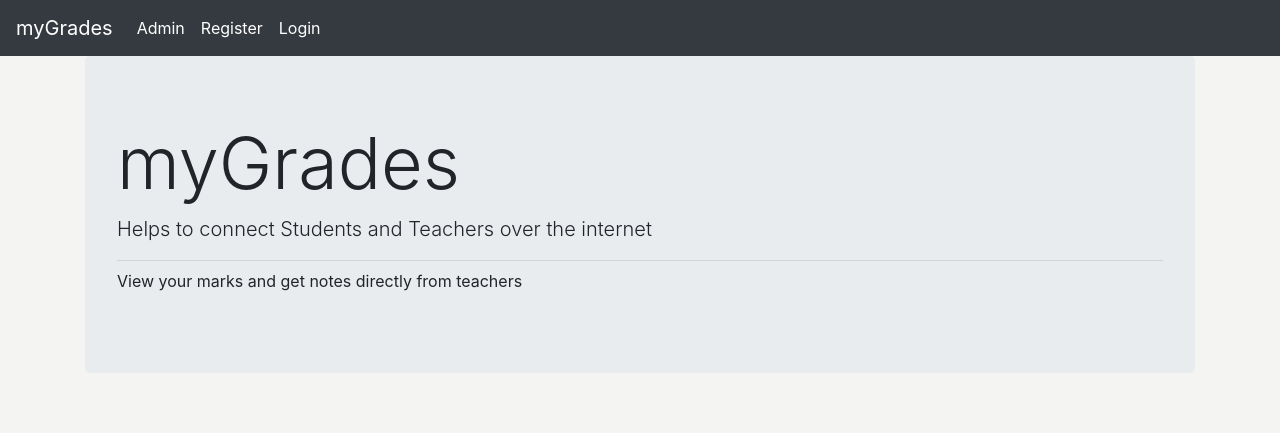
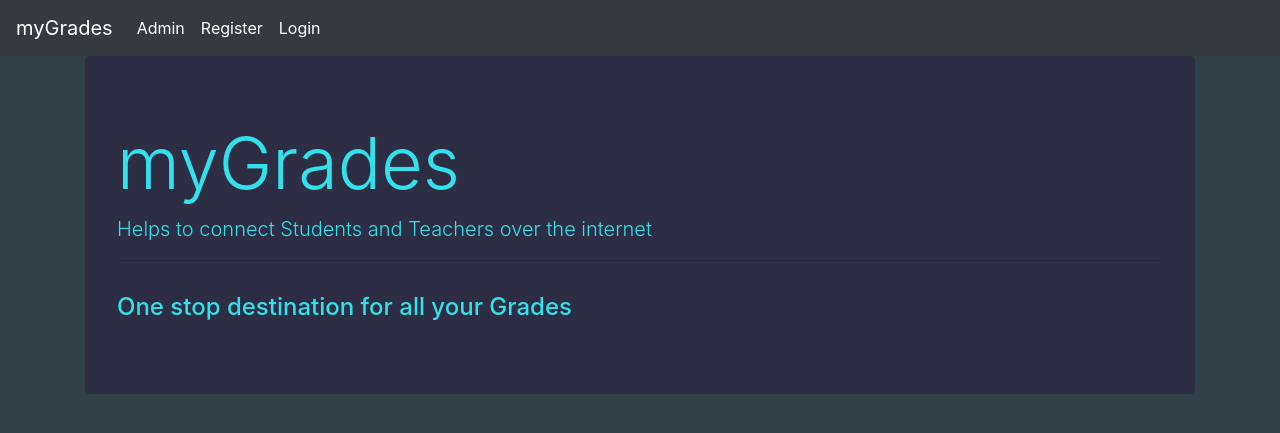
Before and after one commit to Parth576/myGrades, a Django app: page / in a window 1280 px wide. Shown: the top 433 px of the page. Run offline with Django 3.2, Linux system fonts and the light colour scheme; some libraries are stand-ins or nearby versions.

Commit message:
Font, jumbotron and background colors changed

```diff
--- a/myProject/templates/gradesApp/base.html
+++ b/myProject/templates/gradesApp/base.html
@@ -1,13 +1,19 @@
 <!DOCTYPE html>
 <html lang="en">
 <head>
+	<style>
+		h1,h2,h3,h4,h5,h6,p,form,td {
+			color: #33e1ed;
+		}
+
+	</style>
 	<meta charset="UTF-8">
 	<meta name="viewport" content="width=device-width, initial-scale=1.0">
 	<meta http-equiv="X-UA-Compatible" content="ie=edge">
 	<title>myGrades– One stop destination to check your grades</title>
 	<link rel="stylesheet" href="https://stackpath.bootstrapcdn.com/bootstrap/4.3.1/css/bootstrap.min.css" integrity="sha384-ggOyR0iXCbMQv3Xipma34MD+dH/1fQ784/j6cY/iJTQUOhcWr7x9JvoRxT2MZw1T" crossorigin="anonymous">
 </head>
-<body style="background-color: #f4f4f2">
+<body style="background-color: #324047;">
 	<nav class="navbar navbar-expand-sm navbar-dark bg-dark">
 		<a class="navbar-brand" href="{% url "index" %}">myGrades</a>
 		<button class="navbar-toggler d-lg-none" type="button" data-toggle="collapse" data-target="#collapsibleNavId" aria-controls="collapsibleNavId"
--- a/myProject/templates/gradesApp/index.html
+++ b/myProject/templates/gradesApp/index.html
@@ -1,11 +1,12 @@
 {% extends 'gradesApp/base.html' %}
 {% block body_block %}
 
-<div class="jumbotron">
+<div class="jumbotron" style="background-color: #2d2d44;">
     <h1 class="display-3">myGrades</h1>
     <p class="lead">Helps to connect Students and Teachers over the internet</p>
     <hr class="my-2">
-    <p>View your marks and get notes directly from teachers</p>
+    <br>
+    <h4>One stop destination for all your Grades</h4>
 </div>
 
 {% endblock %}
--- a/myProject/templates/gradesApp/login.html
+++ b/myProject/templates/gradesApp/login.html
@@ -1,7 +1,7 @@
 {% extends "gradesApp/base.html" %}
 {% block body_block %}
 
-<div class="jumbotron">
+<div class="jumbotron" style="background-color: #2d2d44;">
 	{% if invalidlogin %}
 		<h3>Please enter correct login details!</h3>
 	{% endif %}
--- a/myProject/templates/gradesApp/register.html
+++ b/myProject/templates/gradesApp/register.html
@@ -1,7 +1,7 @@
 {% extends 'gradesApp/base.html' %}
 {% block body_block %}
 
-<div class="jumbotron">
+<div class="jumbotron" style="background-color: #2d2d44;">
     <h1 class="display-3">Register Here!</h1>
 
     <hr class="my-2">
--- a/myProject/templates/gradesApp/registerStudent.html
+++ b/myProject/templates/gradesApp/registerStudent.html
@@ -1,7 +1,7 @@
 {% extends 'gradesApp/base.html' %}
 {% block body_block %}
 
-<div class="jumbotron">
+<div class="jumbotron" style="background-color: #2d2d44;">
    {% if registered %}
 		<h1>You have been succesfully registered.<br>Please Log in!</h1>
 	{% else %}
--- a/myProject/templates/gradesApp/registerTeacher.html
+++ b/myProject/templates/gradesApp/registerTeacher.html
@@ -1,7 +1,7 @@
 {% extends 'gradesApp/base.html' %}
 {% block body_block %}
 
-<div class="jumbotron">
+<div class="jumbotron" style="background-color: #2d2d44;">
    {% if registered %}
 		<h1>Thanks for registering, Please Log in!</h1>
 	{% else %}
--- a/myProject/templates/gradesApp/studentDash.html
+++ b/myProject/templates/gradesApp/studentDash.html
@@ -2,12 +2,12 @@
 {% block body_block %}
 
 <div class="container">
-    <div class="jumbotron">
+    <div class="jumbotron" style="background-color: #2d2d44;">
         <h2>Student Dash</h2>
         <hr>
         <table class="table">
 
-            <thead class="thead-dark">
+            <thead class="thead-light">
                 <th>Data Structures</th>
                 <th>Digital Logic Design</th>
                 <th>Discrete Maths</th>
--- a/myProject/templates/gradesApp/teacherDash.html
+++ b/myProject/templates/gradesApp/teacherDash.html
@@ -2,7 +2,7 @@
 {% block body_block %}
 
 <div class="container">
-    <div class="jumbotron">
+    <div class="jumbotron" style="background-color: #2d2d44;">
         <h2>Teacher Dash</h2>
         <hr>
         <h3>Enter Marks for {{ curr.subject }}</h3>
```
Also changed, not shown: myProject/db.sqlite3.
